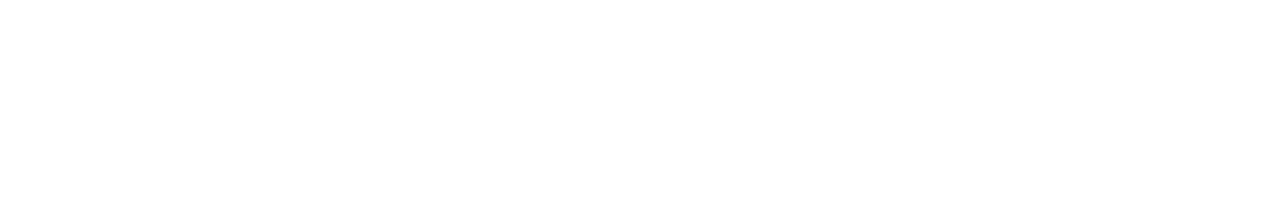
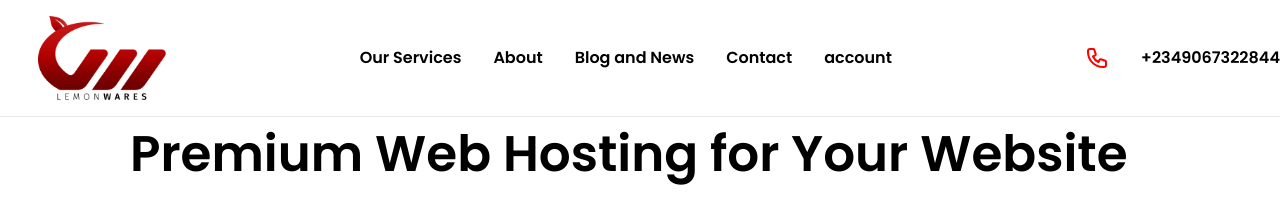
Before and after one commit to mehavenuggets/TeamMakeAWish, a plain HTML site: page index.html in a window 1280 px wide. Drawn offline with nearby package versions, Linux system fonts and the light colour scheme.

Commit message:
cat things

```diff
--- a/index.html
+++ b/index.html
@@ -5,12 +5,64 @@
     <meta charset="UTF-8">
     <meta http-equiv="X-UA-Compatible" content="IE=edge">
     <meta name="viewport" content="width=device-width, initial-scale=1.0">
-    <title>Document</title>
+    <title>Landing Page</title>
     <link href="https://unpkg.com/tailwindcss@^2/dist/tailwind.min.css" rel="stylesheet">
+    <style>
+        @import url('https://fonts.googleapis.com/css2?family=Josefin+Sans:wght@100;400&family=Montserrat&family=Nunito:wght@300&family=Poppins:wght@100;200;400;600&display=swap');
+        body {
+            font-family: 'Poppins';
+            font-style: normal;
+            font-weight: bold;
+            background: white;
+            color: black;
+        }
+
+        .cat {
+            max-width: 10%;
+            max-height: 10%;
+            margin-left: 3%;
+        }
+
+        header {
+            font-size: 50px;
+            margin-left: 130px;
+            font-weight: bold;
+            font-style: 'Poppins';
+        }
+    </style>
 </head>
 
 <body>
+    <div class="container mx-auto">
+        <nav class="flex justify-between py-4 border-b">
+            <div class="cat">
+                <img src="/assets/images/logo.png" alt="Lemonwares">
+            </div>
 
+            <div class="flex gap-8 items-center">
+                <a class="text-color black" href="index.html">Our Services</a>
+                <a href="about.html">About</a>
+                <a href="blog.html">Blog and News</a>
+                <a href="contact.html">Contact</a>
+                <a href="account.html">account</a>
+            </div>
+
+            <div class="flex gap-8 items-center">
+                <svg xmlns="http://www.w3.org/2000/svg" class="h-6 w-6" fill="none" viewBox="0 0 24 24" stroke="red">
+                    <path stroke-linecap="round" stroke-linejoin="round" stroke-width="2" d="M3 5a2 2 0 012-2h3.28a1 1 0 01.948.684l1.498 4.493a1 1 0 01-.502 1.21l-2.257 1.13a11.042 11.042 0 005.516 5.516l1.13-2.257a1 1 0 011.21-.502l4.493 1.498a1 1 0 01.684.949V19a2 2 0 01-2 2h-1C9.716 21 3 14.284 3 6V5z" />
+                </svg>
+                <p>
+                    +2349067322844
+                </p>
+            </div>
+        </nav>
+    </div>
+
+    <div class="flex gap-8 items-left">
+        <header>
+            Premium Web Hosting for Your Website
+        </header>
+    </div>
 </body>
 
 </html>
```
Also changed, not shown: assets/images/logo.png (added).
